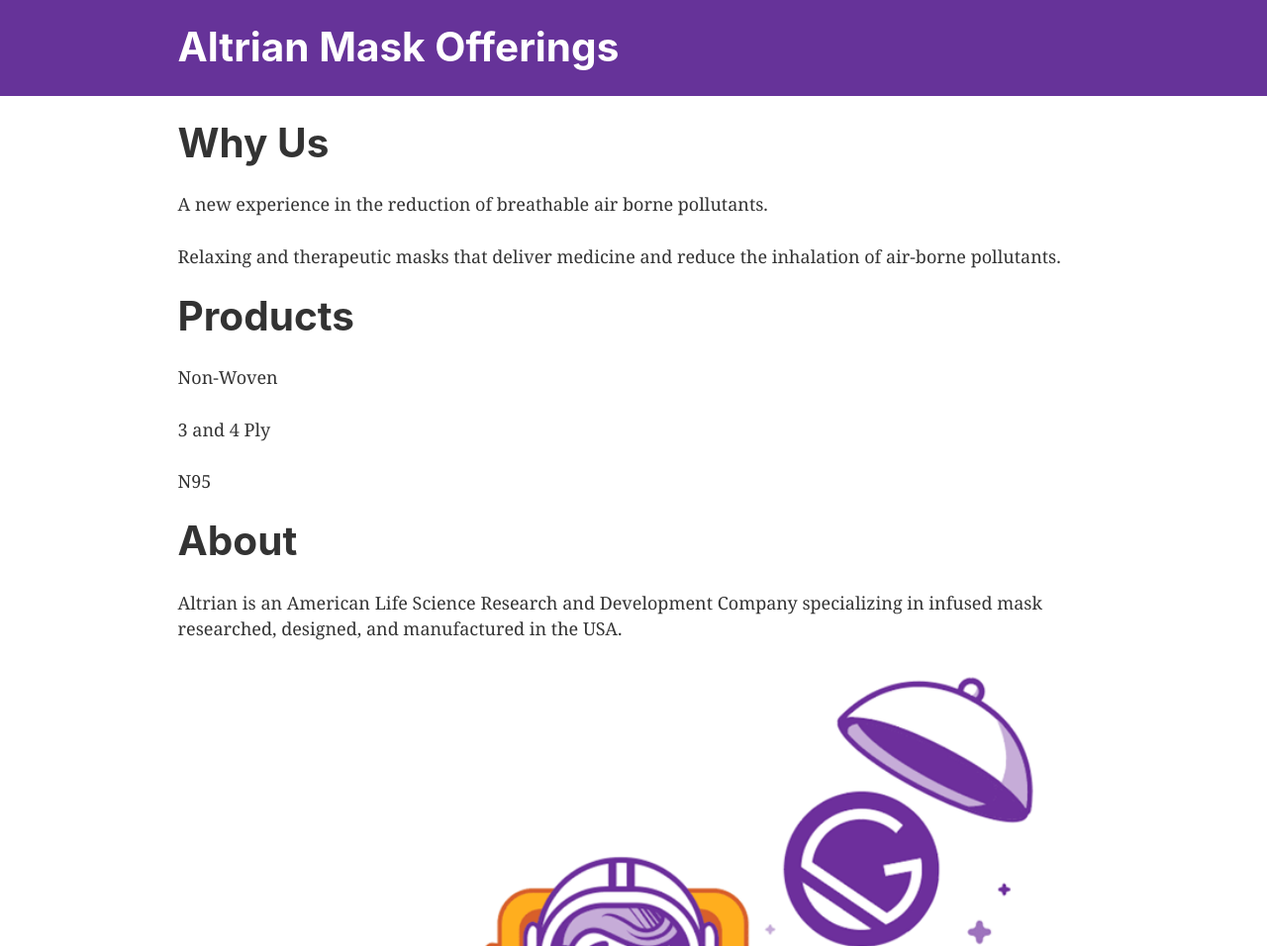
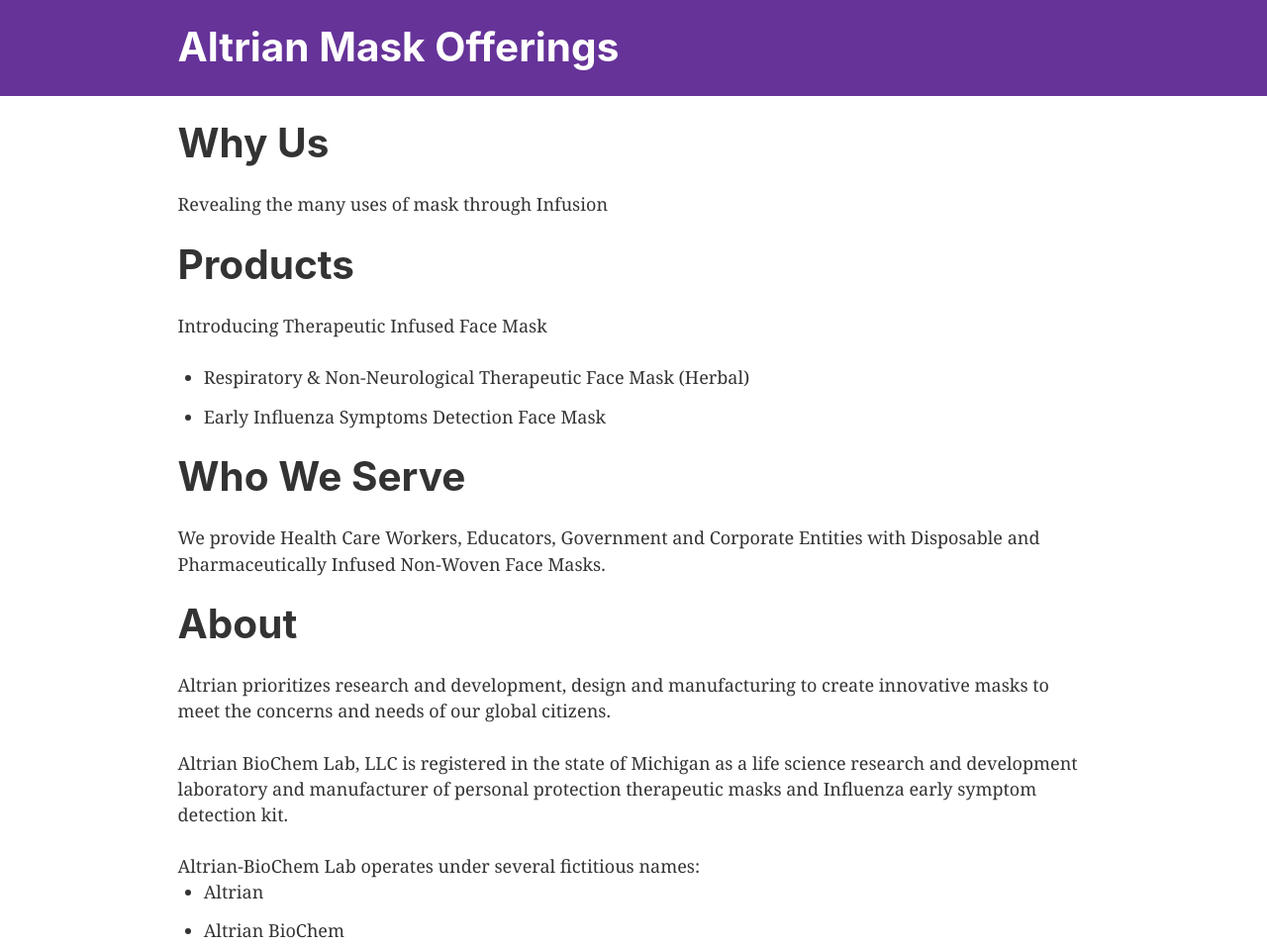
Before and after one commit to vstrickl/altrian-sales-web, a Gatsby site: page / in a window 1280 px wide. Shown: the top 956 px of the page at 99% size. Built offline with nearby package versions, Linux system fonts and the light colour scheme; Gatsby itself is replaced by a stand-in of ours.

Commit message:
Updated copy for website

```diff
--- a/package.json
+++ b/package.json
@@ -10,13 +10,17 @@
     "gatsby-plugin-manifest": "^2.6.1",
     "gatsby-plugin-offline": "^3.4.0",
     "gatsby-plugin-react-helmet": "^3.4.0",
+    "gatsby-plugin-sass": "^2.7.0",
     "gatsby-plugin-sharp": "^2.8.0",
     "gatsby-source-filesystem": "^2.5.0",
     "gatsby-transformer-sharp": "^2.6.0",
+    "gsap": "^3.5.1",
+    "node-sass": "^5.0.0",
     "prop-types": "^15.7.2",
     "react": "^16.12.0",
     "react-dom": "^16.12.0",
-    "react-helmet": "^6.1.0"
+    "react-helmet": "^6.1.0",
+    "smooth-scrollbar": "^8.5.3"
   },
   "devDependencies": {
     "prettier": "2.1.2"
--- a/src/components/about.js
+++ b/src/components/about.js
@@ -6,7 +6,9 @@
       <div>
           <h1>About</h1>
             <div className="about-content">
-              <p>Altrian is an American Life Science Research and Development Company specializing in infused mask researched, designed, and manufactured in the USA.</p>
+              <p>Altrian prioritizes research and development, design and manufacturing to create innovative masks to meet the concerns and needs of our global citizens.</p>
+              <p>Altrian BioChem Lab, LLC is registered in the state of Michigan as a life science research and development laboratory and manufacturer of personal protection therapeutic masks and Influenza early symptom detection kit.</p>
+              <p>Altrian-BioChem Lab operates under several fictitious names:<ul><li>Altrian</li><li>Altrian BioChem</li></ul></p>
             </div>
             <Image />
         </div>
--- /dev/null
+++ b/src/components/customers.js
@@ -0,0 +1,13 @@
+import React from "react"
+import Image from "../components/image"
+
+export default function Customers() {
+  return (
+      <div>
+          <h1>Who We Serve</h1>
+            <div className="customer-content">
+              <p>We provide Health Care Workers, Educators, Government and Corporate Entities with Disposable and Pharmaceutically Infused Non-Woven Face Masks.</p>
+            </div>
+        </div>
+  )
+}
--- a/src/components/pitch.js
+++ b/src/components/pitch.js
@@ -4,8 +4,7 @@
   return (
     <div>
       <h1>Why Us</h1>
-      <p>A new experience in the reduction of breathable air borne pollutants.</p>
-      <p>Relaxing and therapeutic masks that deliver medicine and reduce the inhalation of air-borne pollutants.</p>
+      <p>Revealing the many uses of mask through Infusion</p>
     </div>
   )
 }
--- a/src/components/products.js
+++ b/src/components/products.js
@@ -4,9 +4,11 @@
   return (
         <div>
           <h1>Products</h1>
-            <p>Non-Woven</p>
-            <p>3 and 4 Ply</p>
-            <p>N95</p>
+            <p>Introducing Therapeutic Infused Face Mask</p>
+            <ul>
+              <li>Respiratory & Non-Neurological Therapeutic Face Mask (Herbal)</li>
+              <li>Early Influenza Symptoms Detection Face Mask</li>
+            </ul>
         </div>
   )
 }
--- a/src/pages/index.js
+++ b/src/pages/index.js
@@ -6,12 +6,14 @@
 import Pitch from "../components/pitch"
 import Products from "../components/products"
 import About from "../components/about";
+import Customers from "../components/customers"
 
 const IndexPage = () => (
   <Layout>
     <SEO title="Home" />
     <Pitch title="Why Us" />
     <Products title="Products" />
+    <Customers title="Customers" />
     <About title="About" />
   </Layout>
 )
```
Also changed, not shown: 1 other file.
